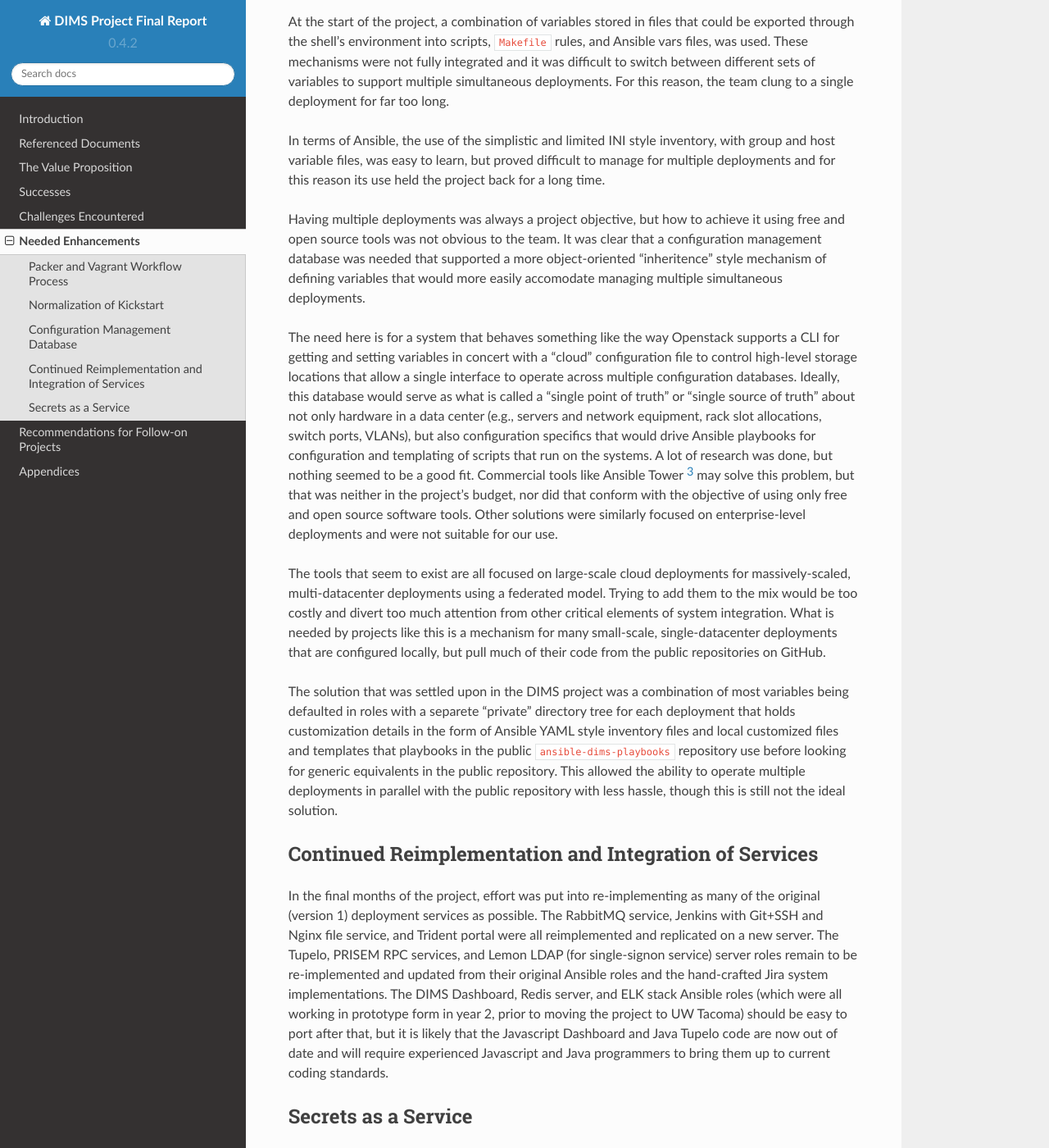
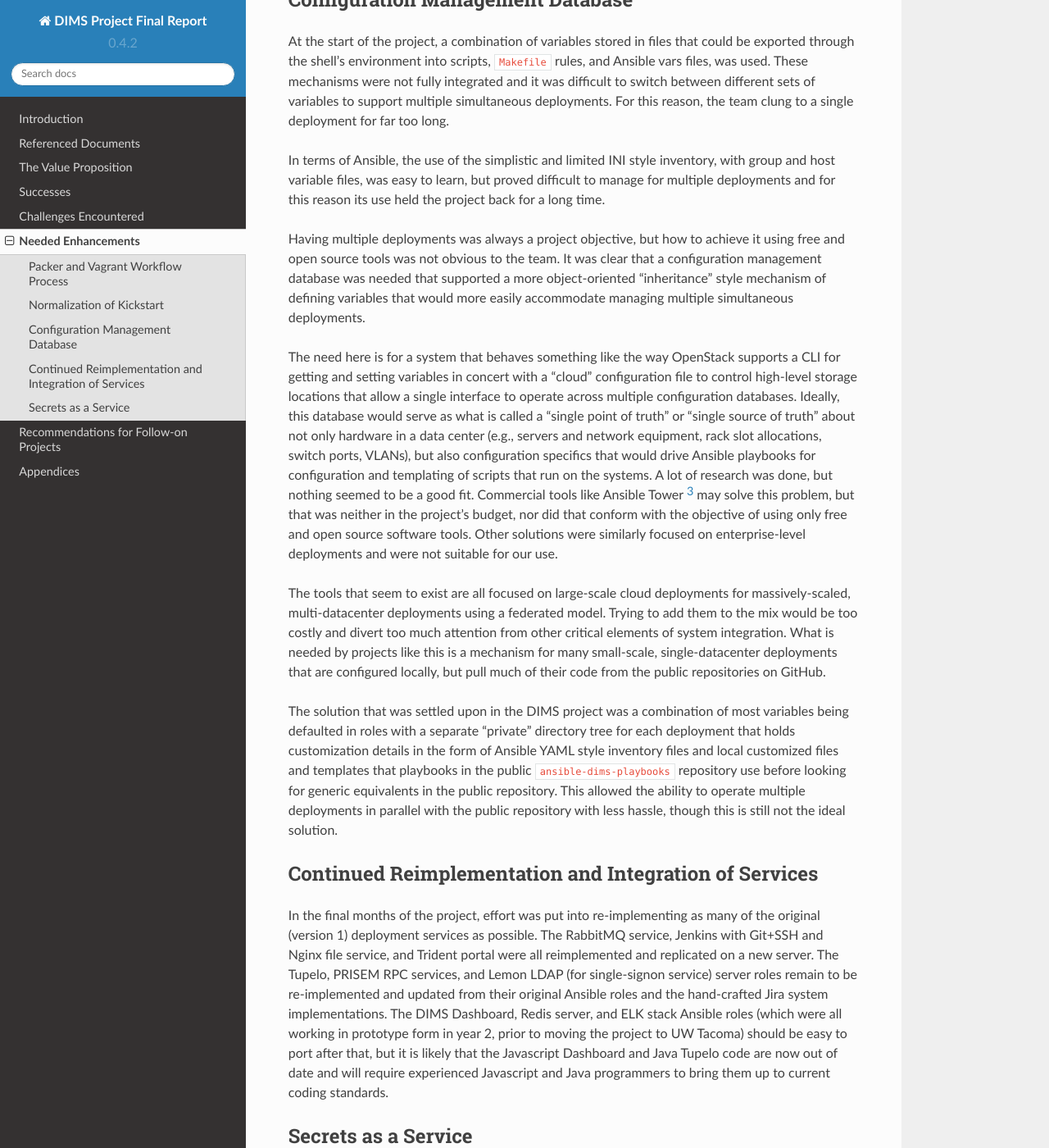
Before and after one commit to uw-dims/dims-finalreport, a Sphinx documentation site: the page built from docs/source/enhancements.rst, in a window 1280 px wide and 1400 px high, scrolled down 3100 px. Shown: the whole window at 82% size. Built offline with Sphinx 7.4.7 and the Read the Docs theme 2.0.0, drawn with Linux system fonts in a browser that asks for light colours; pages that are not in the unit, such as notebooks, are missing from menus; some of the changed text lies outside the part shown.

Commit message:
Run ispell

```diff
--- a/docs/source/enhancements.rst
+++ b/docs/source/enhancements.rst
@@ -80,7 +80,7 @@ files, and ``Vagrantfile`` configuration files would help smooth
 things out.
 
 In the long term, a solution that falls within the gap between a single server
-rack with custom ``Makefile`` and scripts and something as complex as Openstack
+rack with custom ``Makefile`` and scripts and something as complex as OpenStack
 or AWS CloudFormation is desired.  This could be Packer and Terraform with
 custom provisioners. Experiments using Packer to create Amazon instances was
 successfully performed and a prototype of Terraform to provision Digital Ocean
@@ -162,10 +162,10 @@ back for a long time.
 Having multiple deployments was always a project objective, but how to achieve
 it using free and open source tools was not obvious to the team.  It was clear
 that a configuration management database was needed that supported a more
-object-oriented "inheritence" style mechanism of defining variables that would
-more easily accomodate managing multiple simultaneous deployments.
+object-oriented "inheritance" style mechanism of defining variables that would
+more easily accommodate managing multiple simultaneous deployments.
 
-The need here is for a system that behaves something like the way Openstack
+The need here is for a system that behaves something like the way OpenStack
 supports a CLI for getting and setting variables in concert with a "cloud"
 configuration file to control high-level storage locations that allow a single
 interface to operate across multiple configuration databases. Ideally, this
@@ -190,7 +190,7 @@ that are configured locally, but pull much of their code from the public
 repositories on GitHub.
 
 The solution that was settled upon in the DIMS project was a combination of
-most variables being defaulted in roles with a separete "private" directory tree
+most variables being defaulted in roles with a separate "private" directory tree
 for each deployment that holds customization details in the form of Ansible
 YAML style
 inventory files and local customized files and templates that playbooks in the
```
Also changed, not shown: other parts of docs/source/enhancements.rst (+3 -3 lines), docs/source/challenges.rst (+16 -16 lines), docs/source/recommendations.rst (+6 -6 lines), docs/source/successes.rst (+8 -8 lines).
